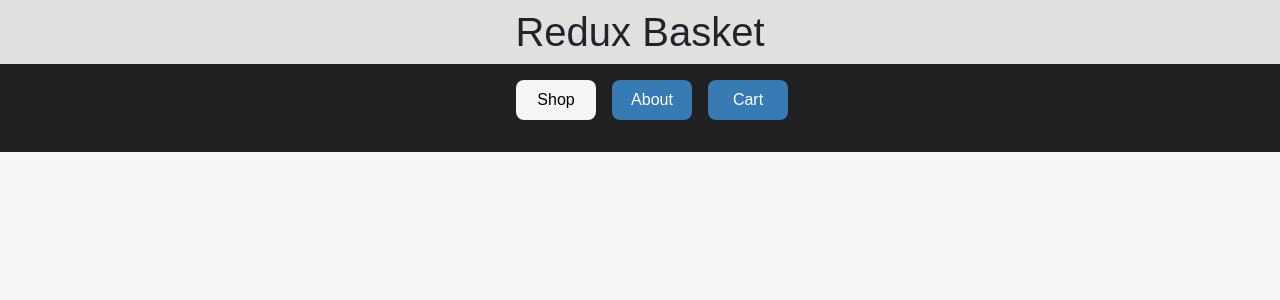
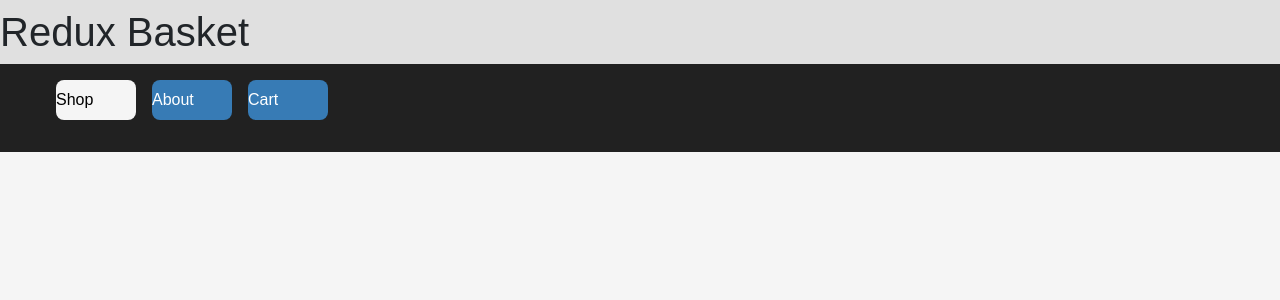
Before and after one commit to Nedjim/Redux-Basket, a React (Create React App) app: page / in a window 1280 px wide. Shown: the top 300 px of the page. Built offline with nearby package versions, Linux system fonts and the light colour scheme.

Commit message:
Update Navbar 2

```diff
--- a/src/App.js
+++ b/src/App.js
@@ -5,10 +5,10 @@ import './App.css';
 class App extends Component {
   render() {
     return (
-      <div className="App">
+      <div>
         <header>
           <h1>Redux Basket</h1>
-          <Navbar />
+          {Navbar()}
         </header>
       </div>
     );
```
